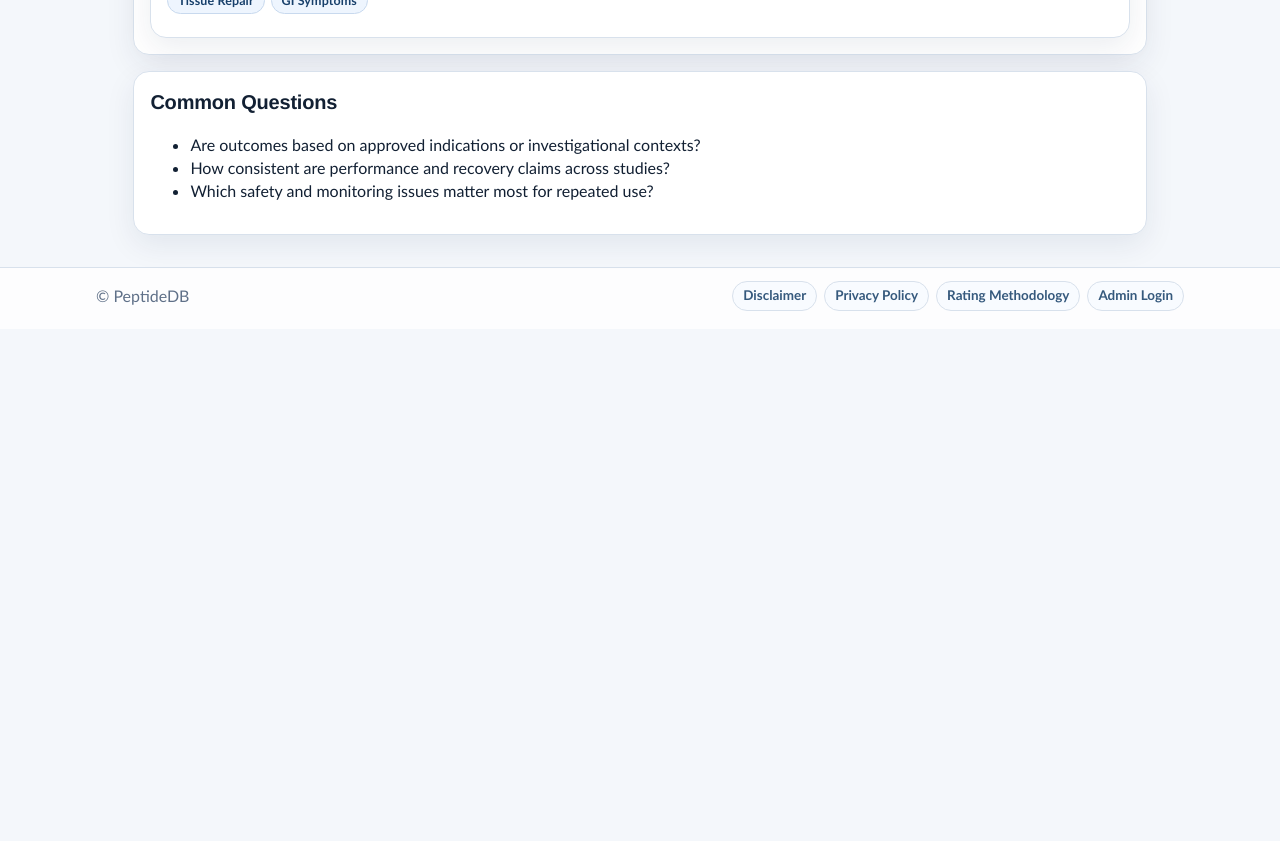
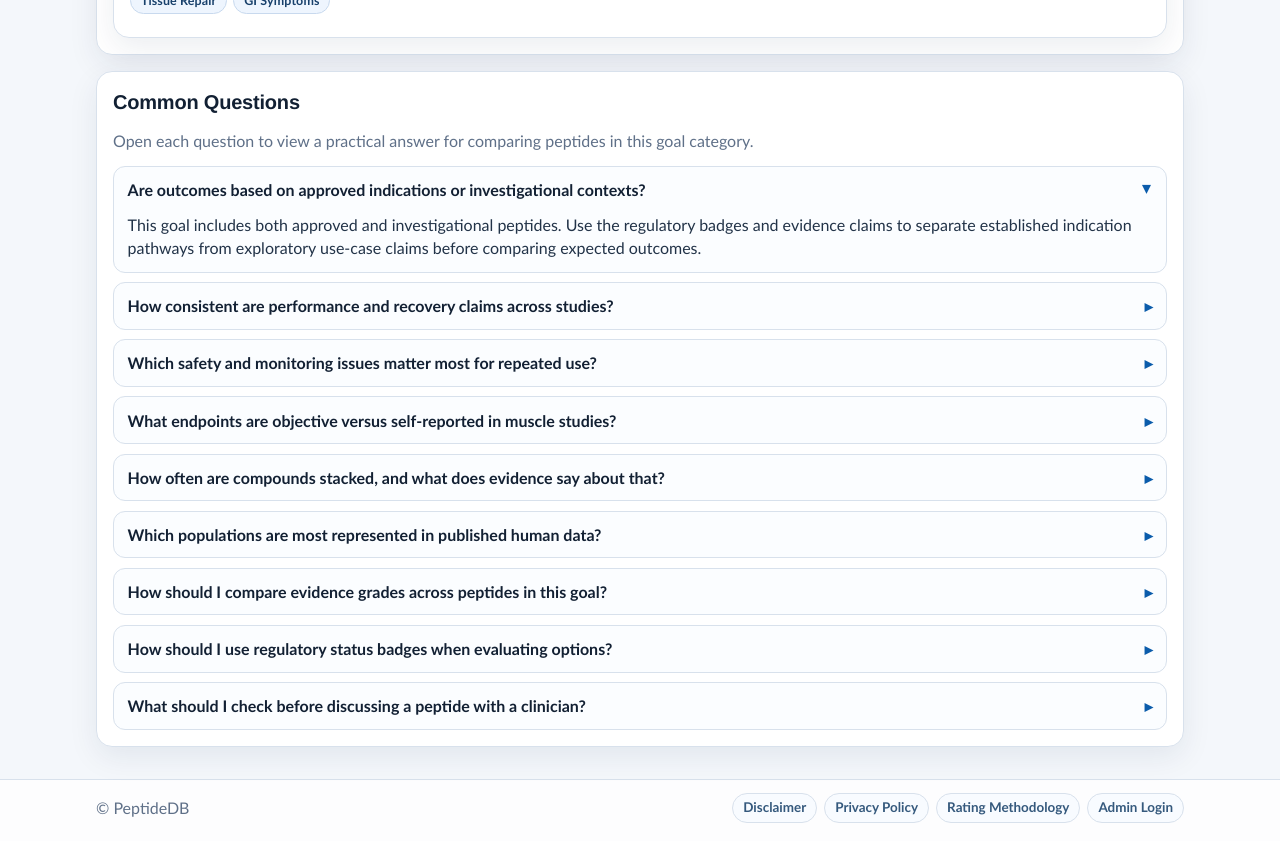
Before and after one commit to fooz/peptidedb, a Next.js app: page /goals/muscle-strength in a window 1280 px wide. Shown: the part 760-1601 px from the top of the page. Before the commit the page ends 1089 px from the top, so only its background shows below. Built offline with nearby package versions, Linux system fonts and the light colour scheme; no server answers; the database is empty.

Commit message:
Refine home goal cards and expand goal FAQ slideouts

```diff
--- a/app/goals/[slug]/page.tsx
+++ b/app/goals/[slug]/page.tsx
@@ -4,12 +4,64 @@ import { notFound } from "next/navigation";
 import { Breadcrumbs } from "@/app/components/breadcrumbs";
 import { capitalizeLeadingLetter } from "@/lib/display-format";
 import { buildHealthGoalCards, getHealthGoalBySlug, HEALTH_GOAL_DEFINITIONS } from "@/lib/health-goals";
+import type { HealthGoalCard } from "@/lib/health-goals";
 import { listPeptides } from "@/lib/repository";
 import { absoluteUrl, safeJsonLd } from "@/lib/seo";
 
 type PageProps = {
   params: Promise<{ slug: string }>;
 };
+
+type GoalFaqEntry = {
+  question: string;
+  answer: string;
+};
+
+const CROSS_GOAL_FAQ_QUESTIONS = [
+  "How should I compare evidence grades across peptides in this goal?",
+  "How should I use regulatory status badges when evaluating options?",
+  "What should I check before discussing a peptide with a clinician?"
+];
+
+function buildGoalFaqAnswer(goalCard: HealthGoalCard, question: string): string {
+  const questionLower = question.toLowerCase();
+  const useCaseText = goalCard.matchedUseCases.join(", ");
+
+  if (questionLower.includes("evidence grade")) {
+    return `Use evidence grade as a confidence signal, not a standalone decision rule. In ${goalCard.title.toLowerCase()}, start with A/B evidence entries, then compare study design quality, population fit, and source-linked claims before drawing conclusions.`;
+  }
+  if (questionLower.includes("regulatory status")) {
+    return `Check whether a peptide has approved status in your jurisdiction (US/EU/UK/CA/AU) for the specific intended use. Approval in one region or indication does not automatically validate broad consumer claims in ${goalCard.title.toLowerCase()}.`;
+  }
+  if (questionLower.includes("dosing")) {
+    return `Compare route, frequency, and context across peptide profiles, then prioritize approved-label dosing where available. For investigational entries in ${goalCard.title.toLowerCase()}, dosing should be interpreted as study context rather than universal guidance.`;
+  }
+  if (questionLower.includes("safety") || questionLower.includes("adverse") || questionLower.includes("contraindication")) {
+    return `Review adverse effects, contraindications, interactions, and monitoring together. For this goal, cross-check safety sections against comorbidities and concurrent therapies, then confirm the relevance of each risk signal to your profile.`;
+  }
+  if (questionLower.includes("monitoring")) {
+    return `Monitoring should match peptide mechanism, goal-specific risks, and treatment context. Use profile monitoring guidance as a baseline, then align labs and follow-up intervals with clinician recommendations and jurisdiction-specific standards.`;
+  }
+  if (questionLower.includes("approved") || questionLower.includes("investigational")) {
+    return `This goal includes both approved and investigational peptides. Use the regulatory badges and evidence claims to separate established indication pathways from exploratory use-case claims before comparing expected outcomes.`;
+  }
+  if (questionLower.includes("how quickly") || questionLower.includes("fast") || questionLower.includes("timeline")) {
+    return `Response timing varies by peptide, endpoint, and study design. Use each peptide page to compare endpoint timing windows and durability signals rather than assuming a uniform time-to-benefit across this goal.`;
+  }
+  if (questionLower.includes("interactions")) {
+    return `Interaction risk depends on mechanism and co-therapy context. In ${goalCard.title.toLowerCase()}, review interaction notes for each profile and prioritize clinician review when combining with endocrine, cardiometabolic, neurologic, or reproductive medications.`;
+  }
+
+  return `Use this goal page to compare peptides mapped to ${useCaseText}. Open each peptide profile to validate evidence links, regulatory context, dosing framework, and safety details before treating any single claim as definitive.`;
+}
+
+function buildGoalFaqEntries(goalCard: HealthGoalCard): GoalFaqEntry[] {
+  const questions = Array.from(new Set([...goalCard.keyQuestions, ...CROSS_GOAL_FAQ_QUESTIONS]));
+  return questions.map((question) => ({
+    question,
+    answer: buildGoalFaqAnswer(goalCard, question)
+  }));
+}
 
 export async function generateStaticParams() {
   return HEALTH_GOAL_DEFINITIONS.map((goal) => ({ slug: goal.slug }));
@@ -52,12 +104,13 @@ export default async function GoalDetailPage({ params }: PageProps) {
   }
 
   const topEvidencePeptides = goalCard.peptides.slice(0, 24);
-  const faqItems = goalCard.keyQuestions.map((question) => ({
+  const faqEntries = buildGoalFaqEntries(goalCard);
+  const faqItems = faqEntries.map((entry) => ({
     "@type": "Question",
-    name: question,
+    name: entry.question,
     acceptedAnswer: {
       "@type": "Answer",
-      text: `Use the linked peptide profiles in this ${goalCard.title.toLowerCase()} category to compare evidence grade, jurisdiction status, dosing context, and safety notes with source-level references.`
+      text: entry.answer
     }
   }));
 
@@ -158,11 +211,19 @@ export default async function GoalDetailPage({ params }: PageProps) {
 
       <section className="card">
         <h2>Common Questions</h2>
-        <ul>
-          {goalCard.keyQuestions.map((question) => (
-            <li key={question}>{question}</li>
+        <p className="muted">
+          Open each question to view a practical answer for comparing peptides in this goal category.
+        </p>
+        <div className="faq-slideout-list">
+          {faqEntries.map((entry, index) => (
+            <details key={entry.question} className="faq-slideout-item" open={index === 0}>
+              <summary>{entry.question}</summary>
+              <div className="faq-slideout-panel">
+                <p>{entry.answer}</p>
+              </div>
+            </details>
           ))}
-        </ul>
+        </div>
       </section>
     </article>
   );
--- a/lib/health-goals.ts
+++ b/lib/health-goals.ts
@@ -37,7 +37,10 @@ export const HEALTH_GOAL_DEFINITIONS: HealthGoalDefinition[] = [
     keyQuestions: [
       "Which peptides have the strongest human outcomes for weight reduction?",
       "How do trial populations and dosing approaches differ by peptide?",
-      "What safety signals and contraindications are most relevant for metabolic use?"
+      "What safety signals and contraindications are most relevant for metabolic use?",
+      "How quickly do weight and glycemic effects appear in studies?",
+      "Which peptides are approved in major regions versus investigational-only?",
+      "How durable are outcomes after dose changes or discontinuation?"
     ]
   },
   {
@@ -51,7 +54,10 @@ export const HEALTH_GOAL_DEFINITIONS: HealthGoalDefinition[] = [
     keyQuestions: [
       "Are outcomes based on approved indications or investigational contexts?",
       "How consistent are performance and recovery claims across studies?",
-      "Which safety and monitoring issues matter most for repeated use?"
+      "Which safety and monitoring issues matter most for repeated use?",
+      "What endpoints are objective versus self-reported in muscle studies?",
+      "How often are compounds stacked, and what does evidence say about that?",
+      "Which populations are most represented in published human data?"
     ]
   },
   {
@@ -65,7 +71,10 @@ export const HEALTH_GOAL_DEFINITIONS: HealthGoalDefinition[] = [
     keyQuestions: [
       "Which benefits are supported by controlled human data versus early-stage evidence?",
       "What endpoints are actually measured in studies?",
-      "How should consumers interpret durability and long-term safety claims?"
+      "How should consumers interpret durability and long-term safety claims?",
+      "Which anti-aging claims are mostly mechanistic rather than clinically proven?",
+      "What monitoring is reasonable for longer-duration use?",
+      "How different is regulatory treatment by jurisdiction for these claims?"
     ]
   },
   {
@@ -79,7 +88,10 @@ export const HEALTH_GOAL_DEFINITIONS: HealthGoalDefinition[] = [
     keyQuestions: [
       "What evidence exists for injury or surgery recovery endpoints?",
       "How fast do outcomes appear in controlled settings?",
-      "Which adverse effects are most commonly reported in recovery protocols?"
+      "Which adverse effects are most commonly reported in recovery protocols?",
+      "Which recovery outcomes are strongest in human trials versus animal models?",
+      "How should protocol quality influence confidence in a recovery claim?",
+      "What follow-up timeline is typical before reassessing effectiveness?"
     ]
   },
   {
@@ -93,7 +105,10 @@ export const HEALTH_GOAL_DEFINITIONS: HealthGoalDefinition[] = [
     keyQuestions: [
       "Which compounds have human cognition-related endpoints?",
       "How strong is evidence versus anecdotal community reporting?",
-      "What risk factors require clinician oversight?"
+      "What risk factors require clinician oversight?",
+      "What cognitive endpoints are measured objectively in trials?",
+      "How should mood or sleep effects be interpreted in mixed-study populations?",
+      "Which interactions matter most with psychiatric or neurologic medications?"
     ]
   },
   {
@@ -107,7 +122,10 @@ export const HEALTH_GOAL_DEFINITIONS: HealthGoalDefinition[] = [
     keyQuestions: [
       "Which uses are approved treatment pathways versus research contexts?",
       "How do efficacy endpoints vary by reproductive indication?",
-      "What monitoring standards are important for endocrine-active peptides?"
+      "What monitoring standards are important for endocrine-active peptides?",
+      "How do outcomes differ between male and female study populations?",
+      "Which adverse effects require prompt clinical review?",
+      "How should fertility goals shape peptide selection and follow-up?"
     ]
   },
   {
@@ -121,7 +139,10 @@ export const HEALTH_GOAL_DEFINITIONS: HealthGoalDefinition[] = [
     keyQuestions: [
       "Which compounds are tied to renal outcomes in human studies?",
       "How should evidence be interpreted across diabetes subgroups?",
-      "What contraindications and interactions are most relevant clinically?"
+      "What contraindications and interactions are most relevant clinically?",
+      "How does renal function change dosing and monitoring decisions?",
+      "Which endpoints best reflect kidney protection versus glycemic control alone?",
+      "What population limits reduce generalizability of trial findings?"
     ]
   }
 ];
```
Also changed, not shown: app/page.tsx (+8 -14 lines).
